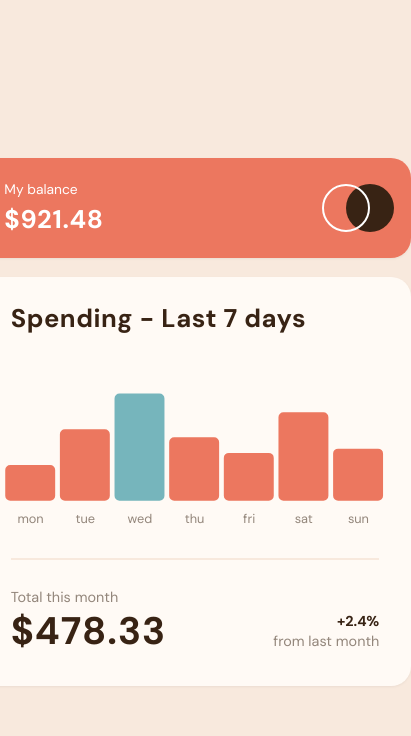
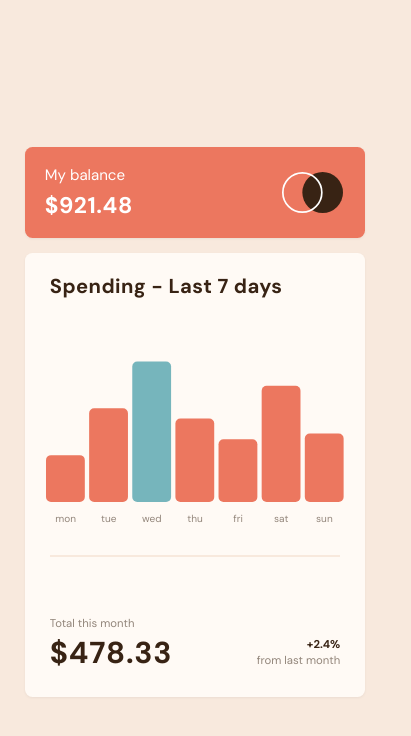
Before and after one commit to pkthunder87/expenses-chart, a React (Vite) app: page / in a window 390 px wide. Shown: the top 736 px of the page, 411 px wide, since content can reach past the window. Built offline with nearby package versions, Linux system fonts and the light colour scheme.

Commit message:
Feat: Finish mobile design for ExpensesTop

```diff
--- a/src/components/ExpensesBottom.jsx
+++ b/src/components/ExpensesBottom.jsx
@@ -3,7 +3,7 @@ import ExpensesTotals from './ExpensesTotals';
 
 function ExpensesBottom() {
   return (
-    <div className="grid h-[31.9rem] w-[33.8rem] grid-rows-[80%_20%] rounded-[20px] bg-very-pale-orange px-10 py-7 text-dark-brown">
+    <div className="grid-rows-[80%_2 grid h-[44rem] w-[33.8rem] grid-rows-[85%_15%] rounded-xl bg-very-pale-orange px-10 py-7 text-dark-brown sm:h-[31.9rem] sm:grid-rows-[80%_20%] sm:rounded-[20px]">
       <ExpensesChart />
       <ExpensesTotals />
     </div>
--- a/src/components/ExpensesTop.jsx
+++ b/src/components/ExpensesTop.jsx
@@ -1,13 +1,15 @@
 function ExpensesTop() {
   return (
-    <div className="grid h-[7.8rem] w-[33.8rem] grid-cols-[80%_20%] grid-rows-2 items-center rounded-[20px] bg-soft-red p-6 pl-8 text-white">
-      <h2 className="-mt-2 text-[1.08rem]">My balance</h2>
+    <div className="grid h-[9rem] w-[33.8rem] grid-cols-[80%_20%] grid-rows-2 items-center rounded-xl bg-soft-red p-6 pl-8 text-white sm:h-[7.8rem] sm:rounded-[20px]">
+      <h2 className="-mt-2 text-2xl sm:text-[1.08rem]">My balance</h2>
       <img
-        className="row-span-2 ml-[.6rem]"
+        className="row-span-2 -ml-3 sm:ml-[.6rem] "
         src={`./logo.svg`}
         alt="Two alternating circles logo"
       />
-      <h3 className="-mt-2 text-[2rem] font-bold tracking-wide">$921.48</h3>
+      <h3 className="-mt-2 text-4xl font-bold tracking-wide sm:text-[2rem]">
+        $921.48
+      </h3>
     </div>
   );
 }
--- a/src/index.css
+++ b/src/index.css
@@ -4,12 +4,10 @@
 
 @layer base {
   html {
-    @apply text-[80%] xl2:text-[100%];
+    @apply text-[63%] sm:text-[80%] xl2:text-[100%];
   }
 
   body {
     @apply flex h-[100dvh] w-[100dvw] items-center justify-center bg-cream text-[1.6rem] antialiased  xl2:h-[1024px] xl2:w-[1440px];
   }
-
-  /* sm:h-[1024px] sm:w-[1440px] */
 }
```
